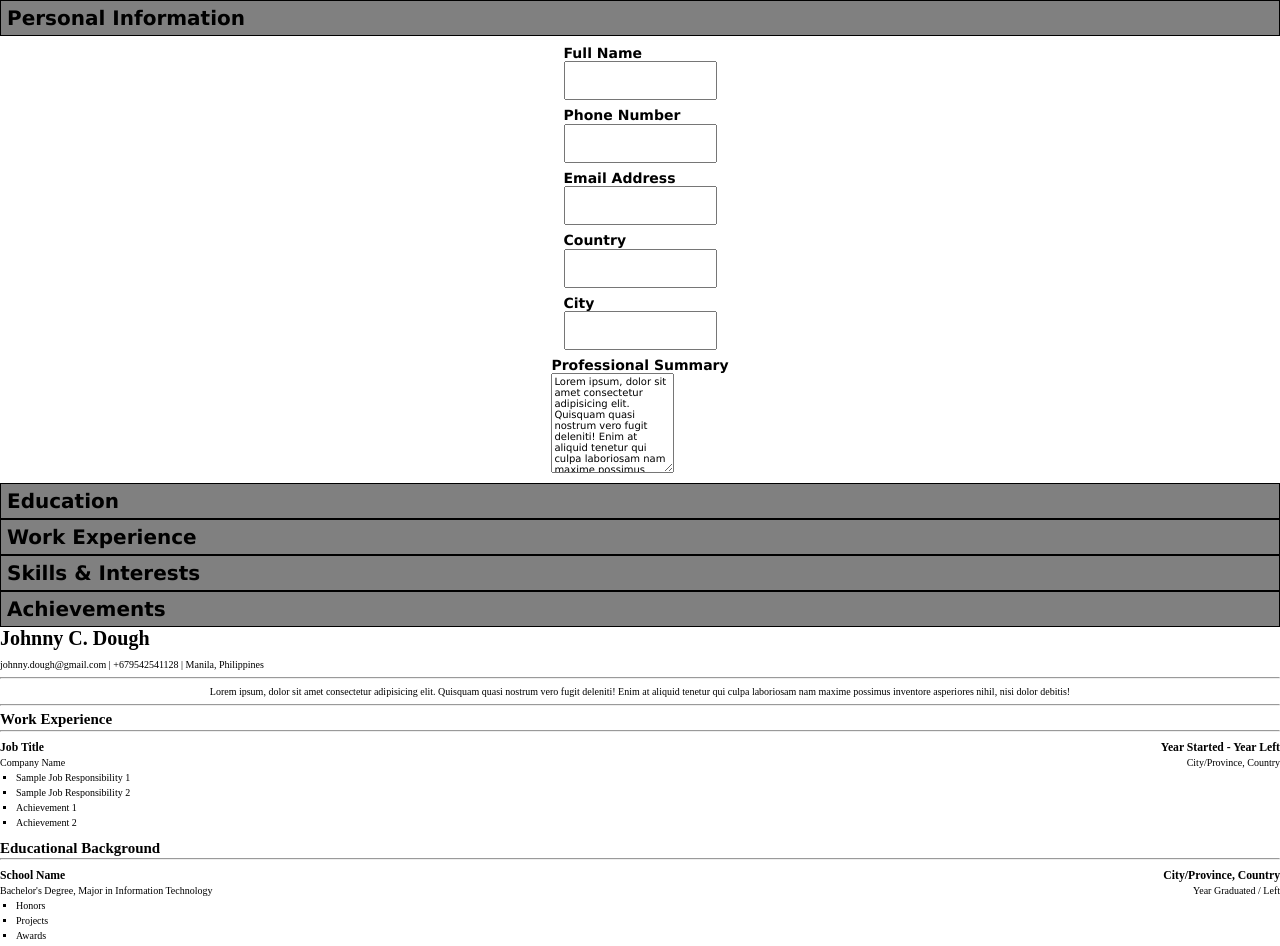
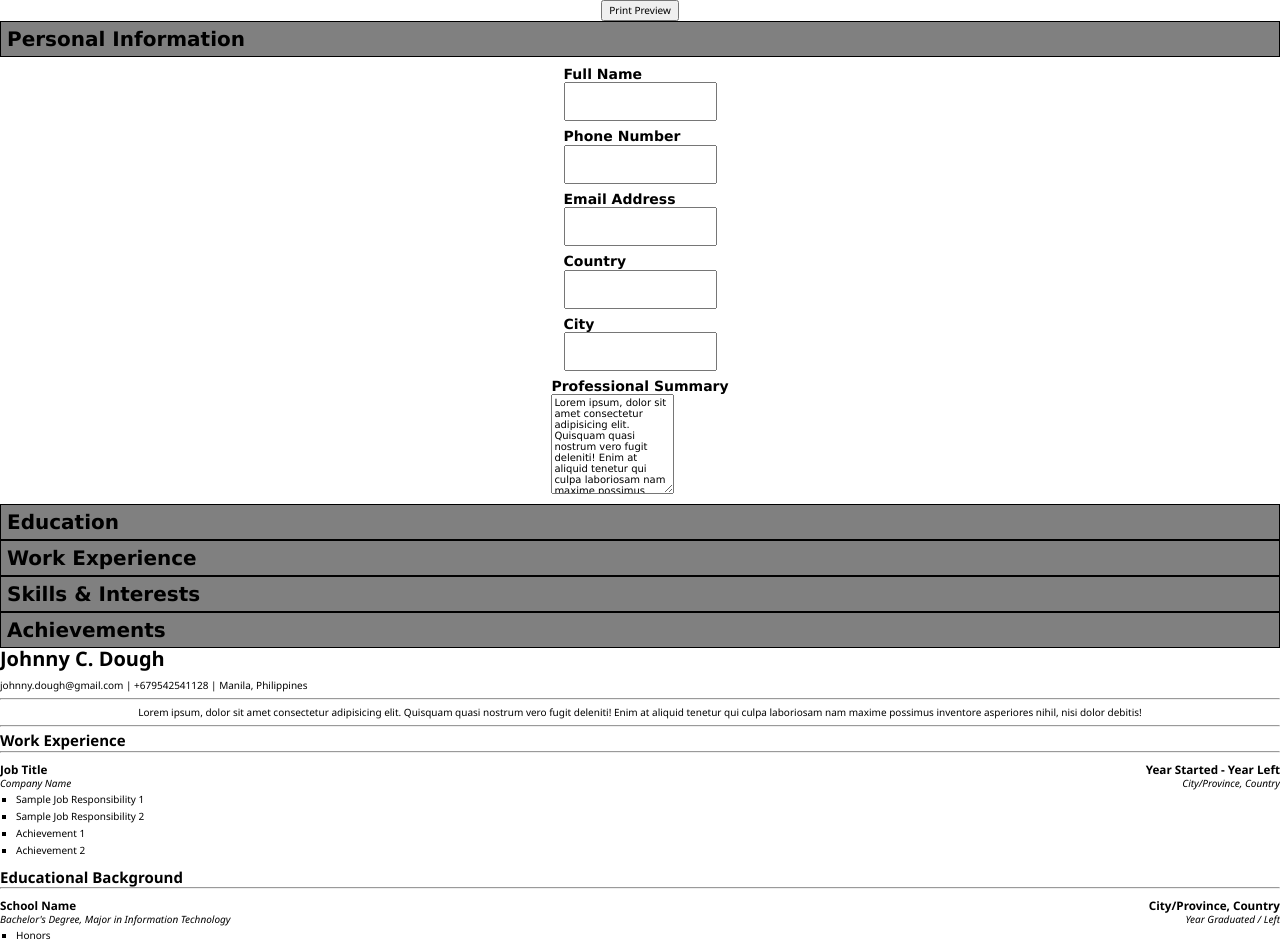
Before and after one commit to Viveyd/cv-maker, a React (Vite) app: page / in a window 1280 px wide. Shown: the top 946 px of the page. Built offline with nearby package versions, Linux system fonts and the light colour scheme.

Commit message:
Fix styles for better print

```diff
--- a/src/App.jsx
+++ b/src/App.jsx
@@ -2,6 +2,7 @@ import { useState } from "react";
 import "./App.css";
 import Form from "./Form";
 import Preview from "./Preview";
+import printPreview from "./printPreview";
 
 function App() {
   const [personal, setPersonal] = useState({
@@ -65,6 +66,7 @@ function App() {
 
   return (
     <>
+      <button onClick={printPreview}> Print Preview </button>
       <Form
         data={{
           personal,
--- a/src/Preview.jsx
+++ b/src/Preview.jsx
@@ -39,8 +39,10 @@ export default function Preview({ data }) {
                   }`}</span>
                 </h3>
                 <p>
-                  <span>{`${company || "Company Name"}`}</span>
-                  <span>{`${city || "City/Province"}, ${
+                  <span className="italic">{`${
+                    company || "Company Name"
+                  }`}</span>
+                  <span className="italic">{`${city || "City/Province"}, ${
                     country || "Country"
                   }`}</span>
                 </p>
@@ -78,10 +80,15 @@ export default function Preview({ data }) {
                   }`}</span>
                 </h3>
                 <p>
-                  <span>{`${degree || "Bachelor's"} Degree, Major in ${
+                  <span className="italic">{`${
+                    degree || "Bachelor's"
+                  } Degree, Major in ${
                     course || "Information Technology"
                   }`}</span>
-                  <span> {`${yearEnd || "Year Graduated / Left"} `}</span>
+                  <span className="italic">
+                    {" "}
+                    {`${yearEnd || "Year Graduated / Left"} `}
+                  </span>
                 </p>
                 <ul className="achievements preview-list-box">
                   {achievements.split(",").map((item, index) => (
--- a/src/index.css
+++ b/src/index.css
@@ -1,5 +1,6 @@
 :root {
   font-size: 62.5%;
+  font-family: "Segoe UI", Tahoma, Geneva, Verdana, sans-serif;
 }
 
 #root {
@@ -81,6 +82,7 @@ form section label {
   display: flex;
   flex-direction: column;
   padding-left: 0;
+  gap: 1.4rem;
 }
 
 .preview .experience > ul > li,
@@ -101,4 +103,37 @@ form section label {
   list-style-type: square;
   padding-left: 1.6rem;
   text-align: left;
+  line-height: 1.7rem;
 }
+
+.italic {
+  font-style: italic;
+}
+
+@media print {
+  body {
+    min-height: unset;
+  }
+  div#root > *:not(.preview) {
+    display: none;
+  }
+  .preview {
+    margin: 0.75in;
+    font-size: 1.2rem !important;
+  }
+  .preview section.personal h1 {
+    font-size: 2.4rem !important;
+  }
+  .preview section.personal span {
+    font-size: 1.6rem !important;
+  }
+  .preview h2 {
+    font-size: 1.6rem !important;
+  }
+  @page {
+    margin-top: 0;
+    margin-bottom: 0;
+    margin-left: 0;
+    margin-right: 0;
+  }
+}
--- /dev/null
+++ b/src/printPreview.js
@@ -0,0 +1,3 @@
+export default function printPreview() {
+  print();
+}
```
Also changed, not shown: src/main.jsx (+8 -8 lines).
